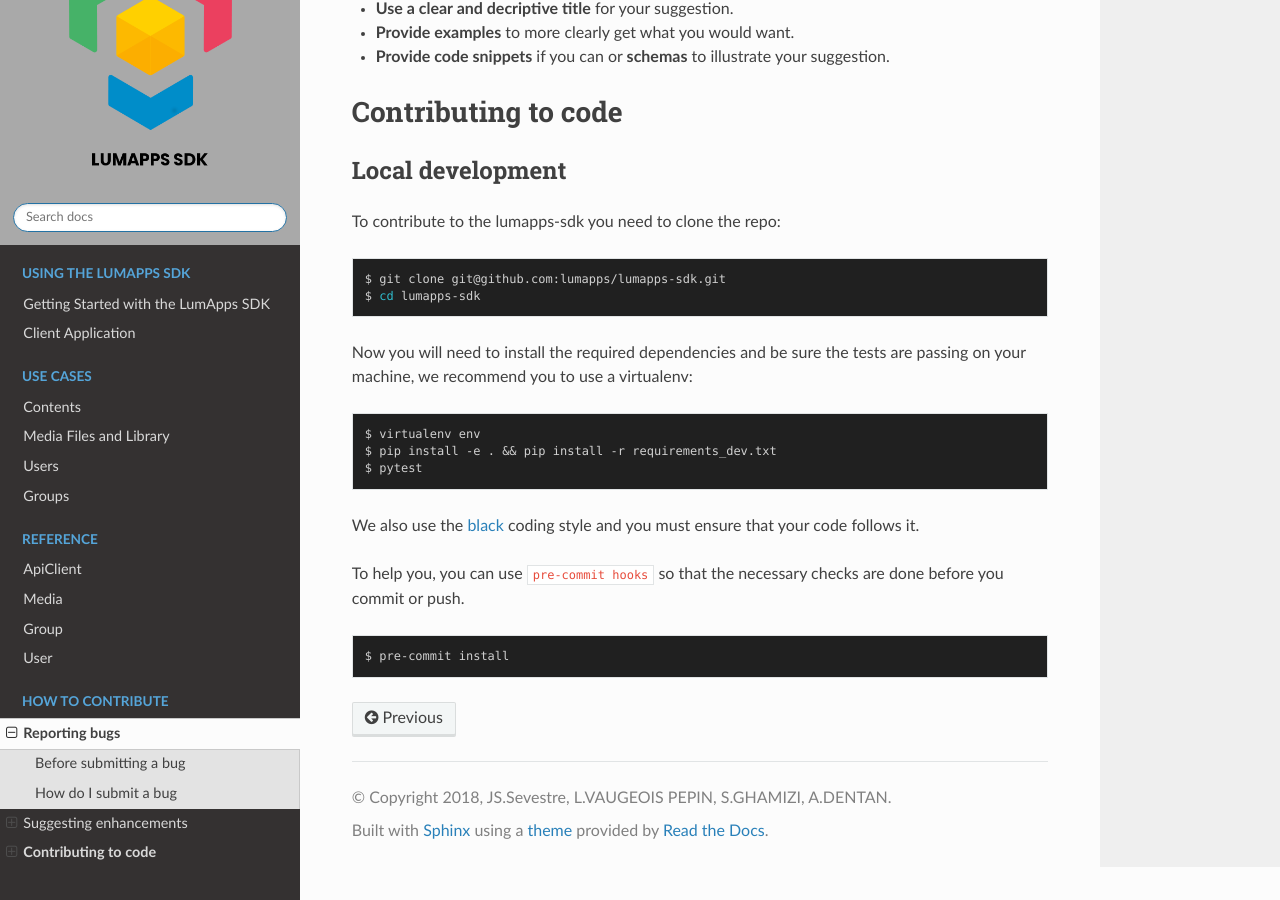
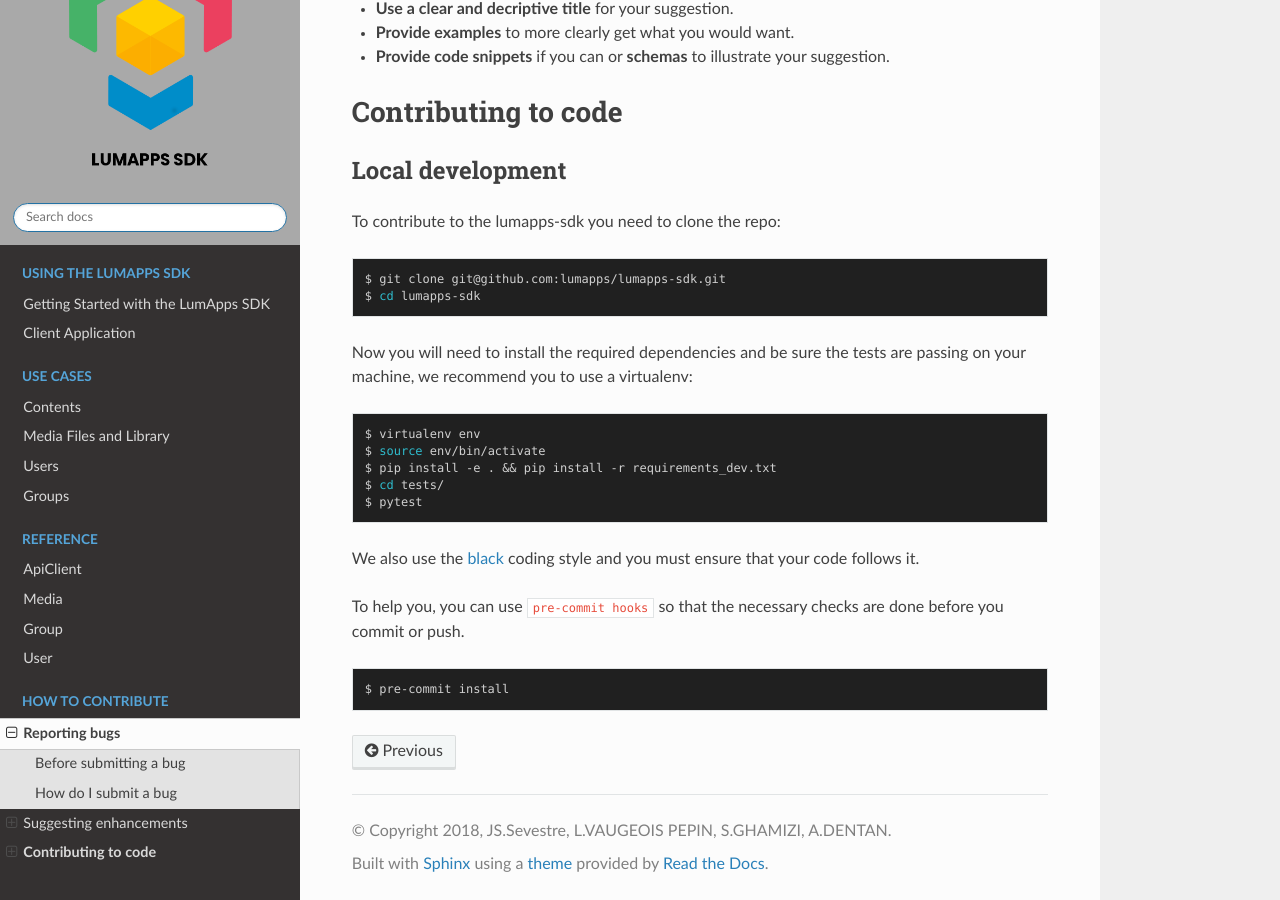
Before and after one commit to lumapps/lumapps-sdk, a Sphinx documentation site: the page built from documentation/source/contributing.rst, in a window 1280 px wide and 900 px high, scrolled down 1432 px. Built offline with Sphinx 7.4.7 and the Read the Docs theme 2.0.0, drawn with Linux system fonts in a browser that asks for light colours; the version number could not be read and is left out.

Commit message:
improve contributing guidelines

```diff
--- a/documentation/source/contributing.rst
+++ b/documentation/source/contributing.rst
@@ -80,7 +80,9 @@ Now you will need to install the required dependencies and be sure the tests are
 .. code-block:: bash
 
     $ virtualenv env
+    $ source env/bin/activate
     $ pip install -e . && pip install -r requirements_dev.txt
+    $ cd tests/
     $ pytest
 
 We also use the `black  <https://github.com/ambv/black>`_ coding style and you must ensure that your code follows it.
```
